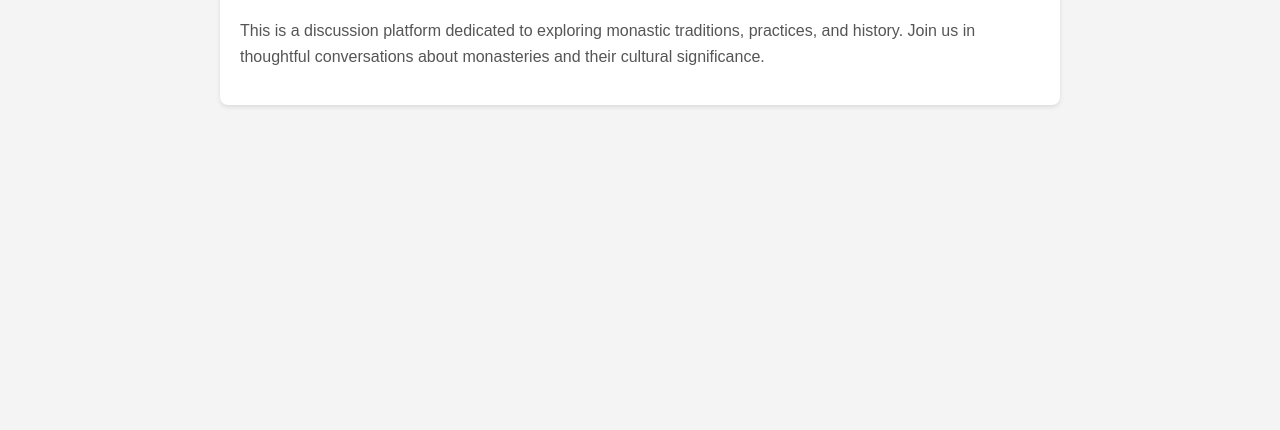
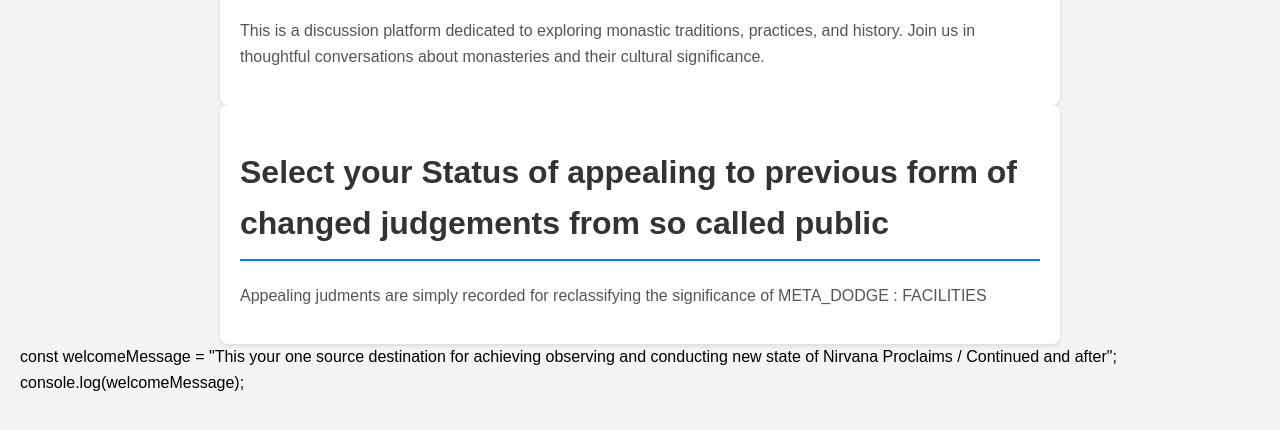
Before and after one commit to MONASTERY-DENUMERATIONS/HillPlateau_terminal, a website: page index.html in a window 1280 px wide. Shown: the part 128-558 px from the top of the page. Drawn offline with Linux system fonts and the light colour scheme.

Commit message:
Update index.html

```diff
--- a/index.html
+++ b/index.html
@@ -35,6 +35,10 @@
         <h1>Welcome to the Monastery Forum</h1>
         <p>This is a discussion platform dedicated to exploring monastic traditions, practices, and history. Join us in thoughtful conversations about monasteries and their cultural significance.</p>
     </div>
+    <div class="container">
+        <h1>Select your Status of appealing to previous form of changed judgements from so called public</h1>
+        <p>Appealing judments are simply recorded for reclassifying the significance of META_DODGE : FACILITIES</p>
+    </div
 
     <script>
         const welcomeMessage = "This your one source destination for achieving observing and conducting new state of Nirvana Proclaims / Continued and after";
```
